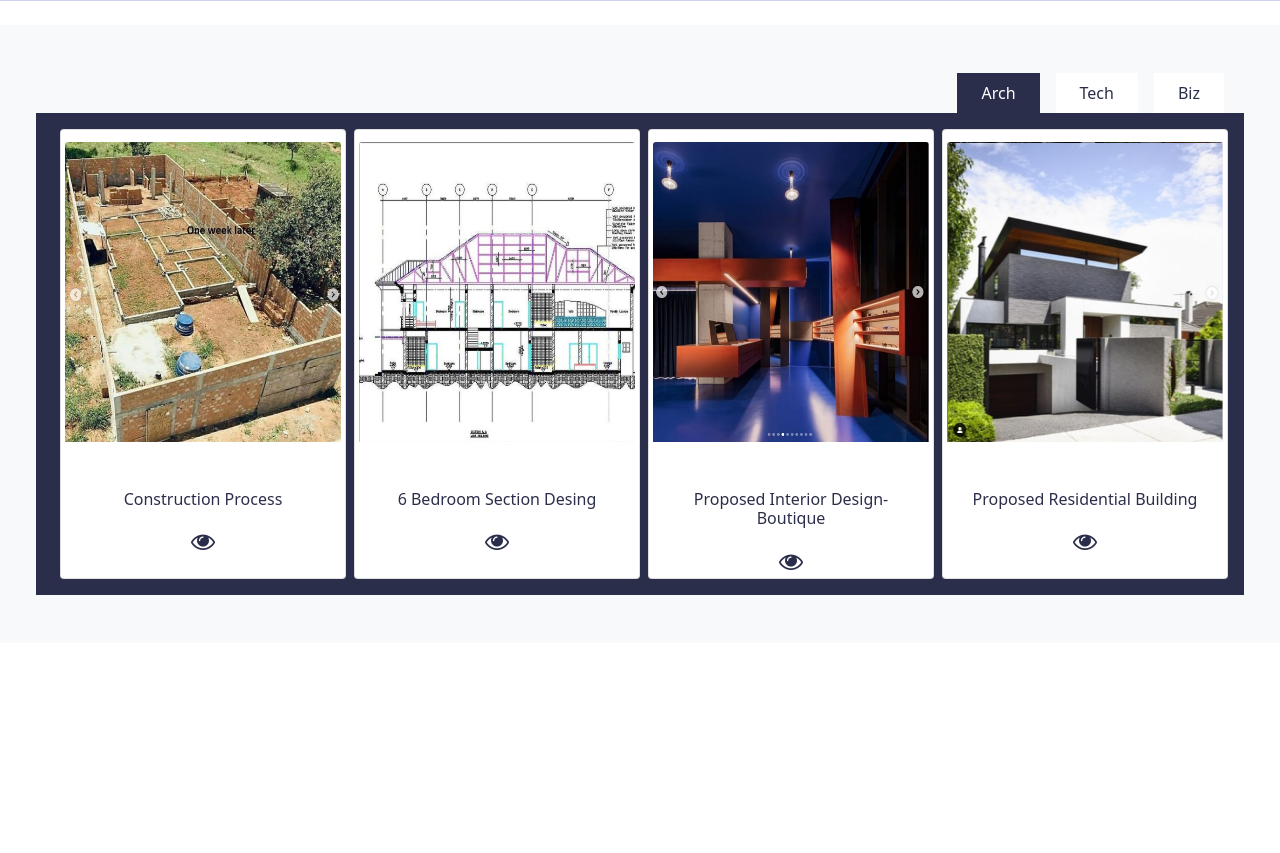
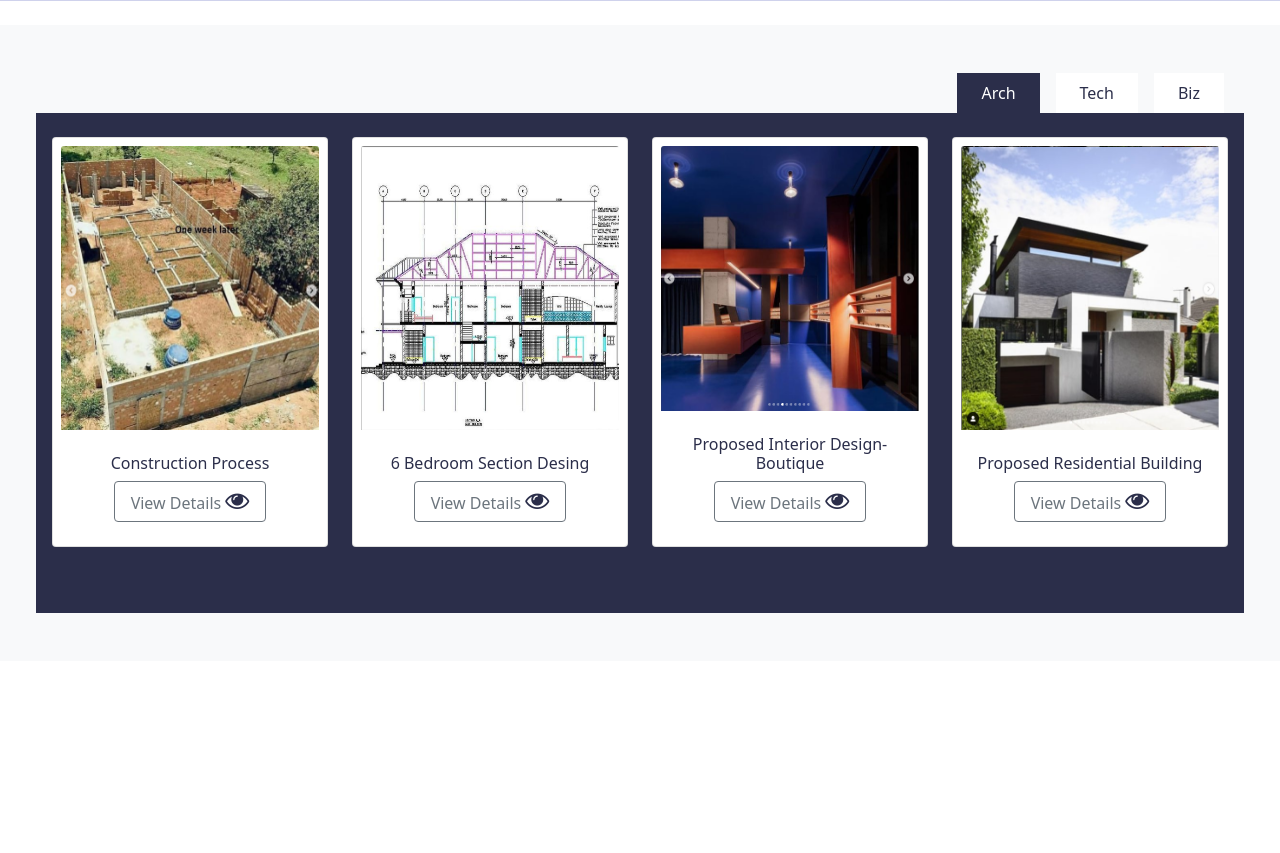
Before and after one commit to Echezonac/bedeman, a Django app: page / in a window 1280 px wide. Shown: the part 2170-3023 px from the top of the page. Run offline with Django 3.2, Linux system fonts and the light colour scheme; data comes from the database, SQL or seed files in the repository; data that the repository does not hold is empty; some libraries are stand-ins or nearby versions; some web fonts are replaced.

Commit message:
project modification

```diff
--- a/templates/main/index.html
+++ b/templates/main/index.html
@@ -301,26 +301,27 @@
          <div class="row">
 
            <!-- item-col -->
-           <div class="col-12 p-3 d-flex align-items-center  portfolio-item">
-
+           <div class="col-12 p-3  portfolio-item " style="height: 500px !important;">
+            <div class="row">
               <!-- item -->
              {% for project in archprojects %}
-             <a href="{{project.urlPath}}" target="_blank" class="d-block mx-auto my-2 p-1">
-              <div class="card" style="width: 20rem; height: 450px;">
-                <img src="{{project.image.url}}" class="card-img-top img-fluid" alt="Architecture" style="height: 300px;width: 300px;">
+             <div class="col-lg-3 col-md-6 col-sm-12">
+               <div class="card mx-auto my-2 p-2" style="width: auto; height: 410px;">
+                 <img src="{{project.image.url}}" class="card-img-top img-fluid d-block mx-auto" alt="Architecture" style="height: 300px;width: 300px;">
                  <div class="card-body">
                    <h6 class="card-text text-center my-2" style="color: #2b2e4a;">
                      {{project.title}}
                    </h6>
-                  <a href="{{project.urlPath}}" target="_blank" class="d-block mx-auto " >
-                    <i class="fa fa-eye " aria-hidden="true" style="color: #2b2e4a;"
+                   <a href="{{project.urlPath}}" target="_blank" class="d-block mx-auto btn btn-outline-secondary px-3" style="width: fit-content;">
+                     View Details <i class="fa fa-eye " aria-hidden="true" style="color: #5660b8;"
                      ></i>
                    </a>
                  </div>
                </div>
-             </a>
+             </div>
             {% endfor %}
             <!-- item end -->
+            </div>
           </div>
            <!-- item-col end -->
          </div>
@@ -333,26 +334,27 @@
         <div class="row">
 
         <!-- item-col -->
-          <div class="col-12 p-3 d-flex align-items-center  portfolio-item">
+           <div class="col-12 p-3  portfolio-item " style="height: 500px !important;">
+            <div class="row">
               <!-- item -->
              {% for project in techprojects %}
-             <a href="{{project.urlPath}}" target="_blank" class="d-block mx-auto my-2 p-1">
-              <div class="card" style="width: 25rem; height: 450px;">
-                <img src="{{project.image.url}}" class="card-img-top img-fluid" alt="Softwares" style="height: 300px;width: 400px;">
+             <div class="col-lg-3 col-md-6 col-sm-12">
+               <div class="card mx-auto my-2 p-2" style="width: auto; height: 410px;">
+                 <img src="{{project.image.url}}" class="card-img-top img-fluid d-block mx-auto" alt="Architecture" style="height: 300px;width: 300px;">
                  <div class="card-body">
                    <h6 class="card-text text-center my-2" style="color: #2b2e4a;">
                      {{project.title}}
                    </h6>
-                  <a href="{{project.urlPath}}" target="_blank" class="d-block mx-auto " >
-                    <i class="fa fa-eye " aria-hidden="true" style="color: #2b2e4a;"
+                   <a href="{{project.urlPath}}" target="_blank" class="d-block mx-auto btn btn-outline-secondary px-3" style="width: fit-content;">
+                     View Details <i class="fa fa-eye " aria-hidden="true" style="color: #5660b8;"
                      ></i>
                    </a>
                  </div>
                </div>
-             </a>
+             </div>
             {% endfor %}
             <!-- item end -->
-
+            </div>
           </div>
            <!-- item-col end -->
 
@@ -366,25 +368,27 @@
         <div class="row">
 
           <!-- item-col -->
-          <div class="col-12 p-3 d-flex align-items-center  portfolio-item">
+          <div class="col-12 p-3  portfolio-item " style="height: 500px !important;">
+            <div class="row">
               <!-- item -->
              {% for project in bisprojects %}
-             <a href="{{project.urlPath}}" target="_blank" class="d-block mx-auto my-2 p-1">
-              <div class="card" style="width: 20rem; height: 450px;">
-                <img src="{{project.image.url}}" class="card-img-top img-fluid" alt="Architecture" style="height: 300px;width: 300px;">
+             <div class="col-lg-3 col-md-6 col-sm-12">
+               <div class="card mx-auto my-2 p-2" style="width: auto; height: 410px;">
+                 <img src="{{project.image.url}}" class="card-img-top img-fluid d-block mx-auto" alt="Architecture" style="height: 300px;width: 300px;">
                  <div class="card-body">
                    <h6 class="card-text text-center my-2" style="color: #2b2e4a;">
                      {{project.title}}
                    </h6>
-                  <a href="{{project.urlPath}}" target="_blank" class="d-block mx-auto " >
-                    <i class="fa fa-eye " aria-hidden="true" style="color: #2b2e4a;"
+                   <a href="{{project.urlPath}}" target="_blank" class="d-block mx-auto btn btn-outline-secondary px-3" style="width: fit-content;">
+                     View Details <i class="fa fa-eye " aria-hidden="true" style="color: #5660b8;"
                      ></i>
                    </a>
                  </div>
                </div>
-             </a>
+             </div>
             {% endfor %}
             <!-- item end -->
+            </div>
           </div>
            <!-- item-col end -->
         </div>
```
Lines whose indentation alone changed are shown as unchanged.
